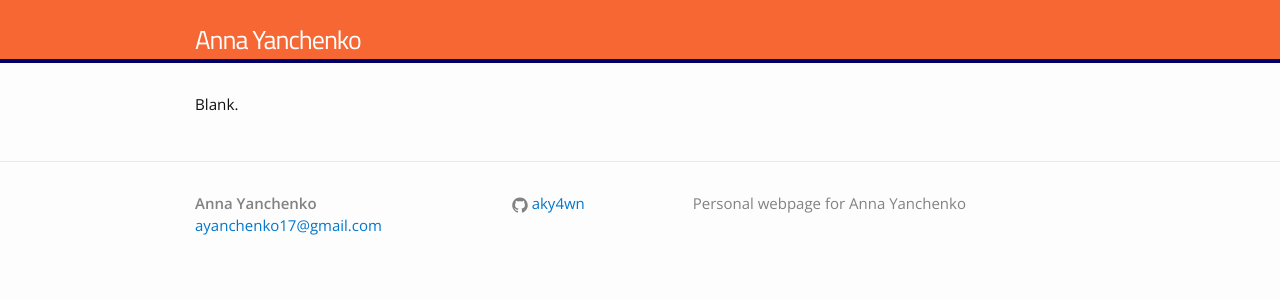
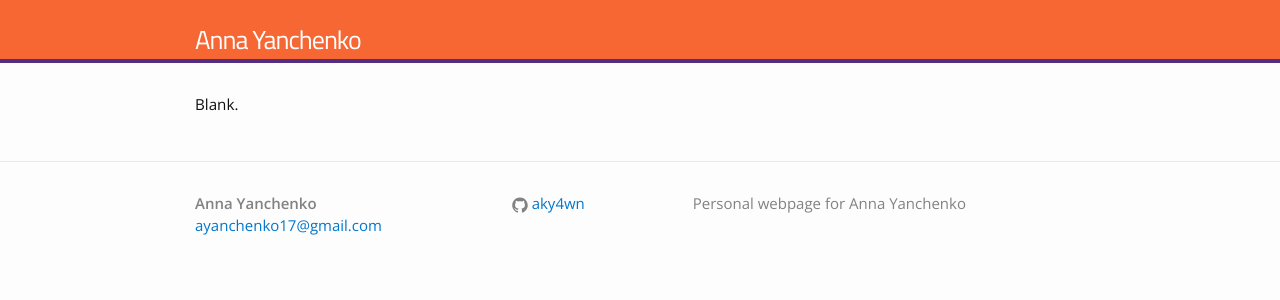
Before and after one commit to aky4wn/aky4wn.github.io, a Jekyll site: the page built from index.html, in a window 1280 px wide. Shown: the top 300 px of the page. Built offline with Jekyll 4.4.1, drawn with Linux system fonts in a browser that asks for light colours.

Commit message:
Update main.scss

```diff
--- a/css/main.scss
+++ b/css/main.scss
@@ -18,7 +18,7 @@ $background-color: #fdfdfd;
 $brand-color:      #0077CC;
 // $gameday-sky: #109dc0;
 // $navy: #000066
-$clemson-purple:      #000066;
+$clemson-purple:      #522d80;
 $clemson-orange:      #f66733;
 
 
```
